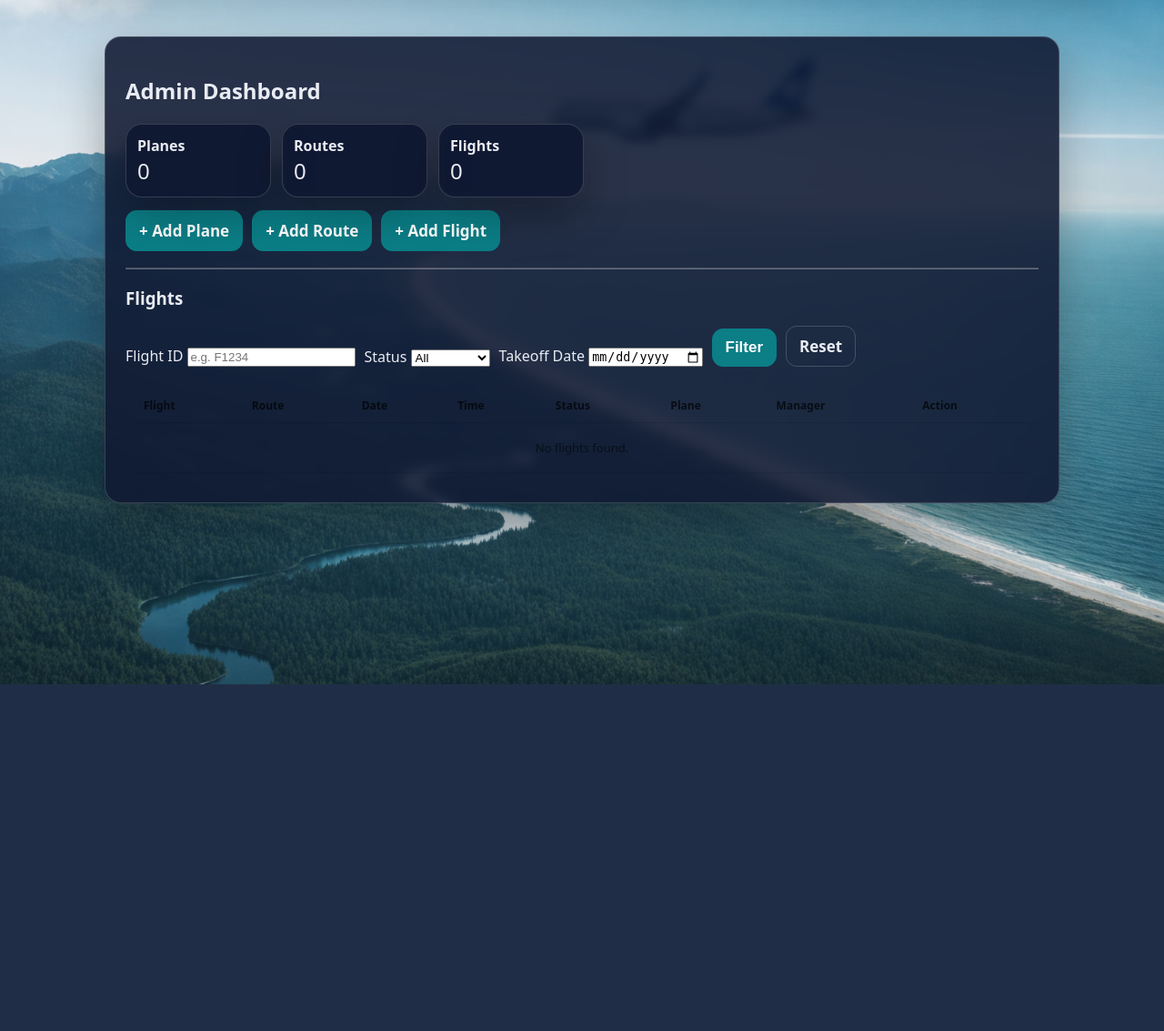
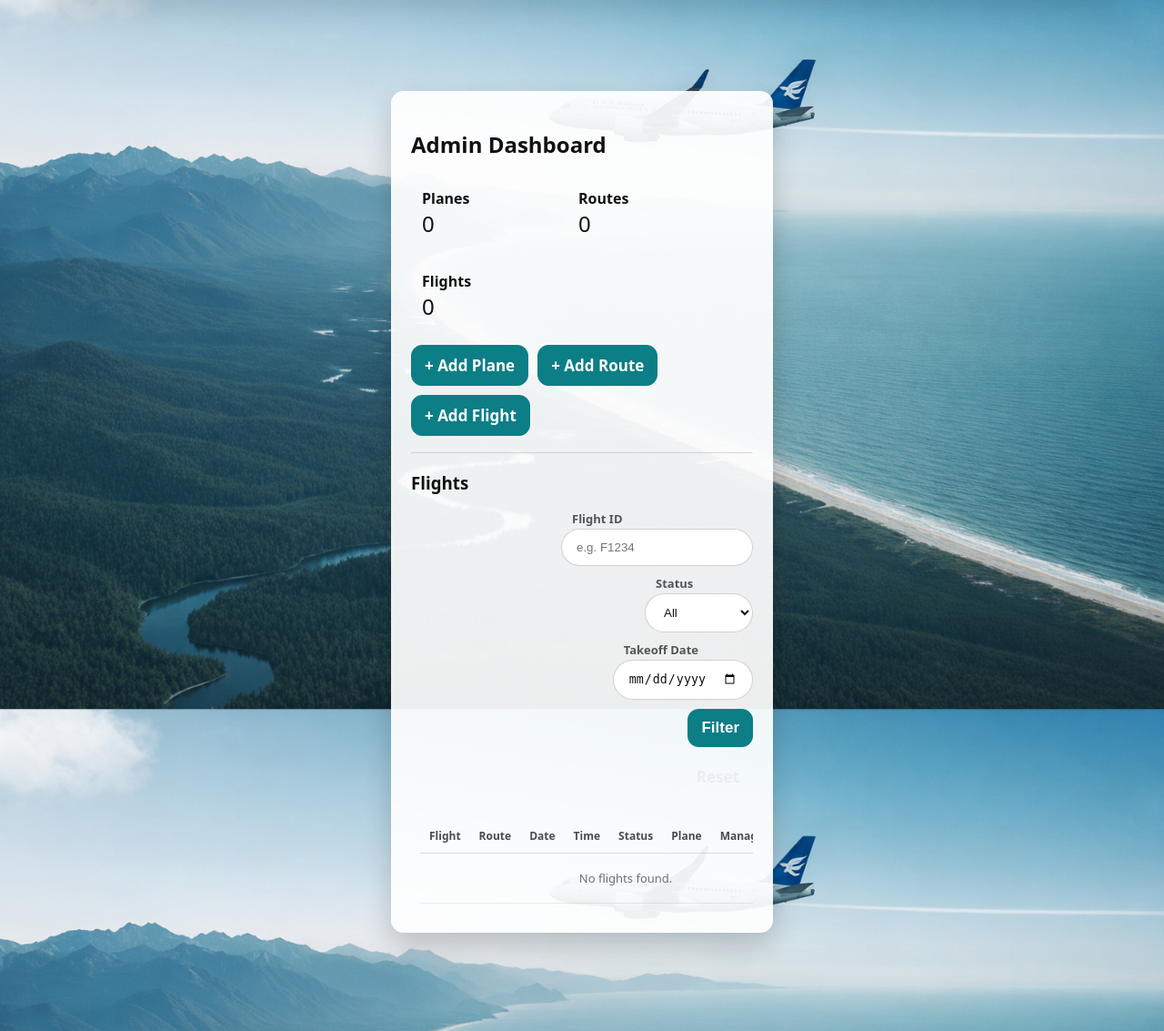
Before and after one commit to yardenaruch-source/InformationSystems, a Flask app: page /admin in a window 1280 px wide. Shown: the part 74-1207 px from the top of the page at 91% size. Before the commit the page ends 826 px from the top, so only its background shows below. Run offline with Flask 3, Linux system fonts and the light colour scheme; data that the repository does not hold is empty.

Commit message:
update admin htmls, css

```diff
--- a/static/css/style.css
+++ b/static/css/style.css
@@ -183,23 +183,6 @@ main.container{
   font-weight: 400;
   color: #000;
   line-height: 1.1;
-}
-
-/* =========================
-   CARDS (Register page uses .card)
-   ========================= */
-.card{
-  background: var(--card-bg);
-  border: 1px solid var(--card-border);
-  border-radius: 18px;
-  padding: 22px;
-  box-shadow: 0 18px 50px rgba(0,0,0,.28);
-  backdrop-filter: blur(6px);
-}
-
-.narrow{
-  width: min(560px,92vw);
-  margin: 0 auto;
 }
 
 /* =========================
--- a/templates/admin.html
+++ b/templates/admin.html
@@ -2,7 +2,7 @@
 {% block title %}Admin{% endblock %}
 
 {% block content %}
-<section class="card">
+<section class="board narrow-board">
   <h2>Admin Dashboard</h2>
 
   <div style="display:flex; gap:12px; flex-wrap:wrap; margin-top:10px;">
--- a/templates/admin_add_flight.html
+++ b/templates/admin_add_flight.html
@@ -2,7 +2,7 @@
 {% block title %}Add Flight{% endblock %}
 
 {% block content %}
-<section class="card">
+<section class="board narrow-board">
   <h2>Add Flight</h2>
 
   <form method="post" class="form" style="margin-top:12px; max-width:720px;">
--- a/templates/admin_add_plane.html
+++ b/templates/admin_add_plane.html
@@ -2,7 +2,7 @@
 {% block title %}Add Plane{% endblock %}
 
 {% block content %}
-<section class="card narrow-board">
+<section class="board narrow-board">
   <h2>Add Plane</h2>
 
   <form method="post" class="form" style="margin-top:12px;">
--- a/templates/admin_add_route.html
+++ b/templates/admin_add_route.html
@@ -2,7 +2,7 @@
 {% block title %}Add Route{% endblock %}
 
 {% block content %}
-<section class="card narrow-board">
+<section class="board narrow-board">
   <h2>Add Route</h2>
 
   <form method="post" class="form" style="margin-top:12px;">
```
